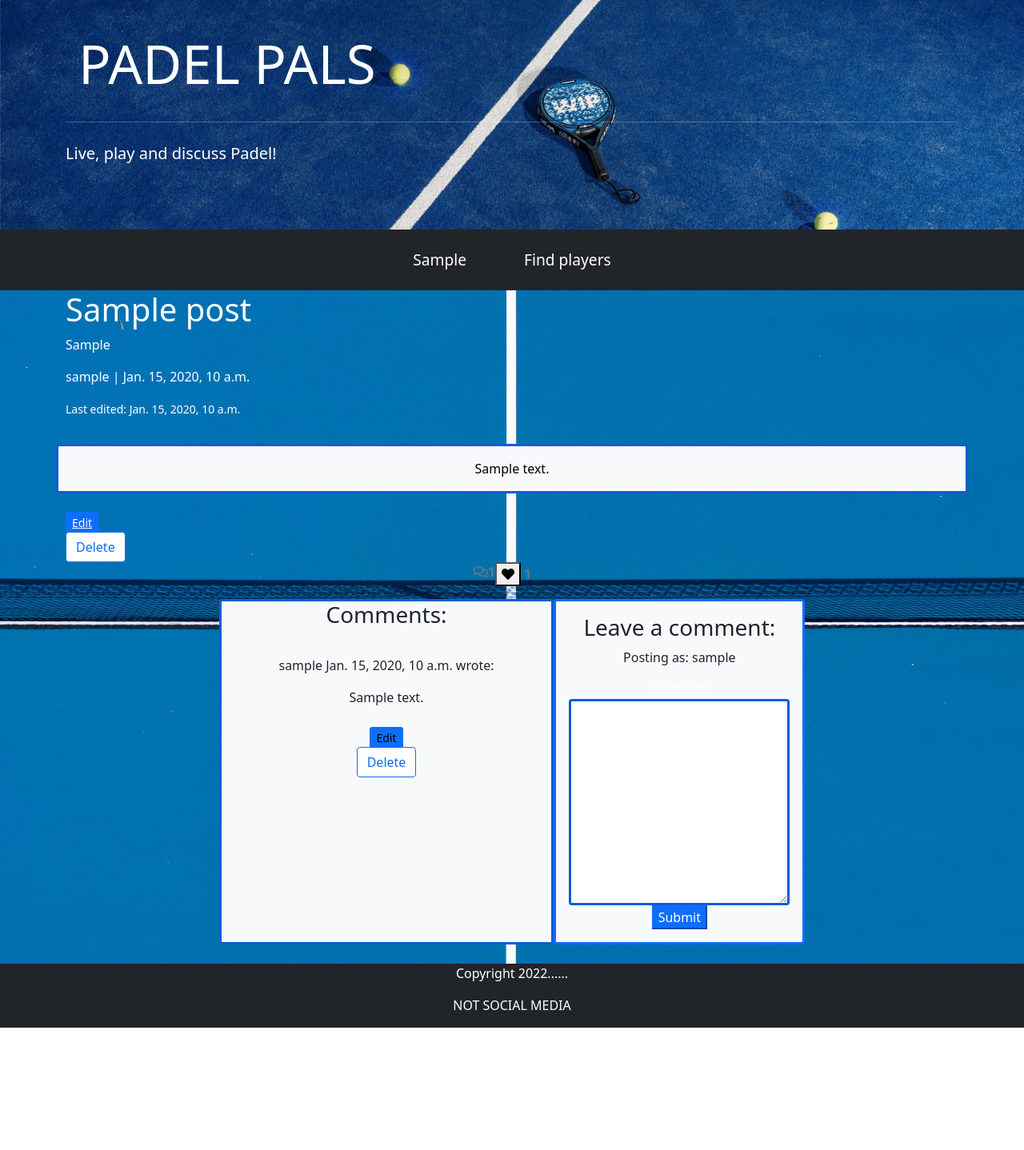
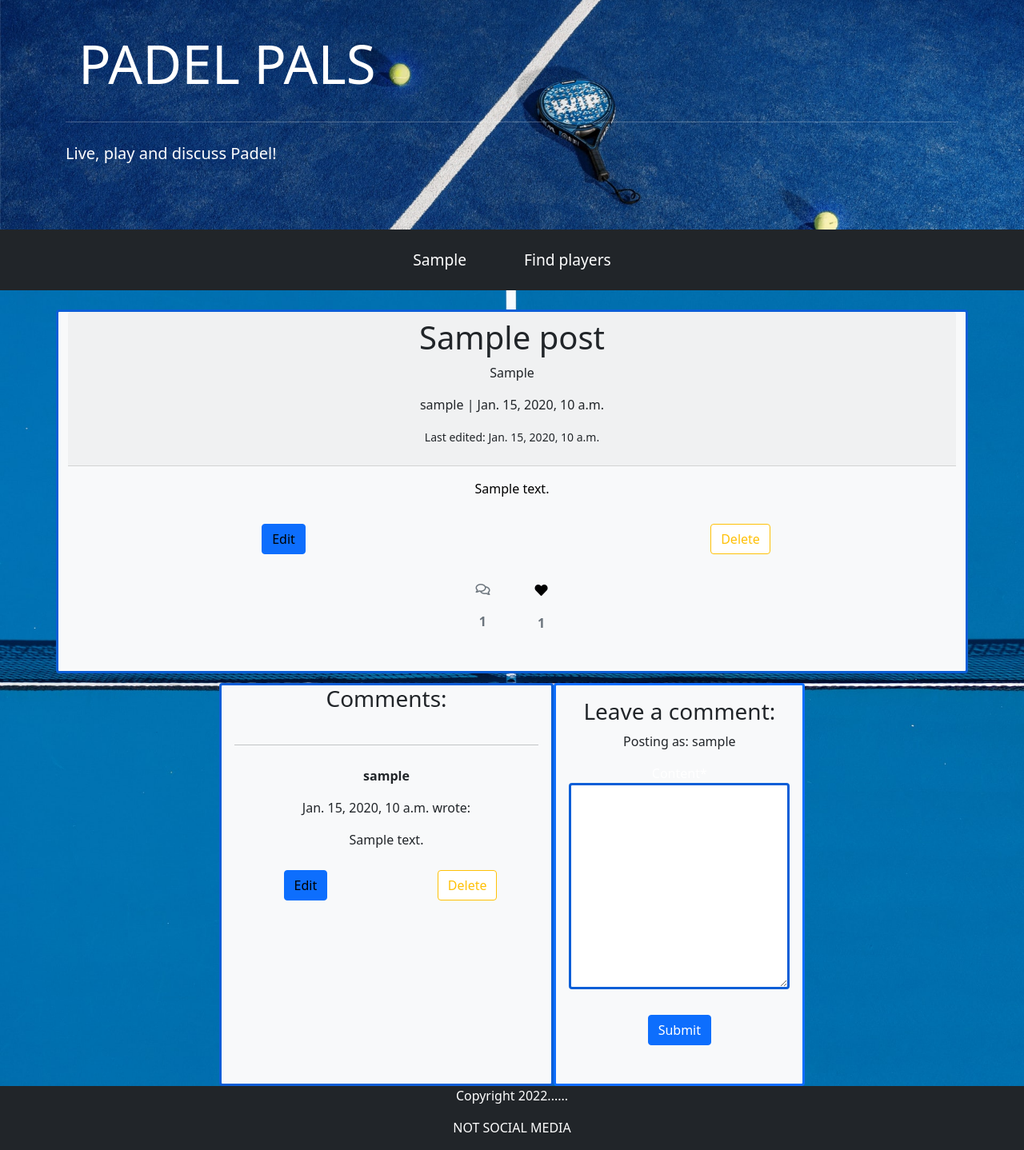
Before and after one commit to Monika-81/padel-pals, a Django app: a page that uses templates/thread.html in a window 1280 px wide. Shown: the part 59-1497 px from the top of the page at 80% size. Before the commit the page ends 1344 px from the top, so only its background shows below. Run offline with Django 3.2, Linux system fonts and the light colour scheme; a user stored in the database is signed in; tables that the repository leaves empty hold one stand-in row (values such as "Sample post"); some libraries are stand-ins or nearby versions.

Commit message:
Added additional styling to thread and play_list template. Small adjustments to play_ display template.

```diff
--- a/forums/models.py
+++ b/forums/models.py
@@ -73,8 +73,8 @@ class Contact(models.Model):
 class Play(models.Model):
     # model for finding player/team setup
     SETUP_CHOICES = [
-        ('Player', 'Player'),
-        ('Team', 'Team'),
+        ('Searching for a Player', 'Player'),
+        ('Searching for a Team', 'Team'),
     ]
 
     generator = models.ForeignKey(User, on_delete=models.CASCADE, related_name="play_posts")
--- a/static/css/style.css
+++ b/static/css/style.css
@@ -1,14 +1,3 @@
-/* body {
-  color: white;
-} */
-
-/* accent color: #d4df53 */
-
-.text-center a {
-  color: black;
-  text-decoration: none;
-}
-
 #filler {
   text-align: center;
 }
@@ -53,7 +42,7 @@ h2 {
 }
 
 .submit {
-  background-color: #0b5ed7;
+  margin: 2rem;
 }
 
 .form-control {
@@ -74,7 +63,18 @@ h2 {
   color: black;
 }
 
-.card a, .table a {
+.card a {
+  color: black;
+  text-decoration: none;
+}
+
+.table a {
+  color: black;
+  font-size: larger;
+}
+
+
+.text-center a {
   color: black;
   text-decoration: none;
 }
@@ -96,6 +96,10 @@ h2 {
 
 .topic-nav a:active {
   color: #d4df53;
+}
+
+.margin-1 {
+  margin: 1rem;
 }
 
 .bg-custom{
@@ -121,6 +125,11 @@ h2 {
   margin: unset;
 }
 
+.btn-like {
+  border: none;
+  background: transparent;
+}
+
 /* ----------------------------------------Media queries */
 
 @media screen and (min-width: 1800px) {
--- a/templates/thread.html
+++ b/templates/thread.html
@@ -4,35 +4,31 @@
 
 {% load crispy_forms_tags %}
 
-<div class="postheader">
-    <div class="container">
-        <div class="row g-0">
-            <div class="col-md-6 masthead-text">
-                <h1 class="post-title">{{ post.title }}</h1>
-                <p class="post-topic">{{ post.topic }}</p>
-                <p class="post-subtitle">{{ post.generator }} | {{ post.created_date }}</p>
-                <p class="post-subtitle"><small>Last edited: {{ post.updated_date }}</small></p>
-            </div>
-        </div>
-    </div>
-</div>
 <div class="container">
     <div class="row">
-        <div class="col card mb-4  mt-3 left top text-center bg-light">
+        <div class="col card mb-2 mt-4 left top text-center bg-light">
+            <div class="col card-header">
+                <h1>{{ post.title }}</h1>
+                <p>{{ post.topic }}</p>
+                <p>{{ post.generator }} | {{ post.created_date }}</p>
+                <p><small>Last edited: {{ post.updated_date }}</small></p>
+            </div>
             <div class="card-body">
                 <p class="card-text ">
                     {{ post.content | safe }}
                 </p>
+                <div class="d-flex flex-row justify-content-center">
+                    <div class="col-6 margin-1">
+                        {% if user == post.generator %}
+                        <div class="edit">
+                            <button class="btn btn-primary" type="button">
+                                <a href="{% url 'edit_post' post.slug %}">Edit</a>
+                            </button>
                         </div>
                     </div>
-        <div class="row">
-            <div class="col-1">
-                {% if user == post.generator %}
-                <div class="edit">
-                    <a href="{% url 'edit_post' post.slug %}" class="btn-sm btn-primary">Edit</a>
-                </div>
+                    <div class="col-6 margin-1">
                         <!--code from youtube tutorial-->
-                <button class="btn btn-delete btn-outline-primary" type="button" data-bs-toggle="modal"
+                        <button class="btn btn-delete btn-outline-warning" type="button" data-bs-toggle="modal"
                             data-bs-target="#delete-post-modal">Delete</button>
                         <div class="modal fade" id="delete-post-modal" role="dialog" tabindex="1" aria-labelledby="Delete Post Modal"
                             aria-hidden="true">
@@ -59,11 +55,12 @@
                         <!--end code from youtube tutorial-->
                     </div>
                     {% endif %}
+                </div>
                 <div class="d-flex flex-row justify-content-center">
                     {% with comments.count as total_comments %}
-                <strong class="text-secondary"><i class="far fa-comments"></i>{{ total_comments }} </strong>
+                    <strong class="text-secondary margin-1"><i class="far fa-comments"></i><p class="margin-1">{{ total_comments }}</p></strong>
                     {% endwith %}
-                <strong>
+                    <strong class="margin-1">
                         {% if user.is_authenticated %}
                         <form action="{% url 'post_like' post.slug %}" class="d-inline" method="POST">
                             {% csrf_token %}
@@ -80,30 +77,39 @@
                         {% else %}
                         <span class="text-secondary"><i class="far fa-heart"></i></span>
                         {% endif %}
-                    <span class="text-secondary">{{ post.number_of_likes }} </span>
+                        <span class="text-secondary"><p class="margin-1">{{ post.number_of_likes }}</p></span>
                     </strong>
+                </div>
             </div>
         </div>
     </div>
 </div>
 <div class="container-fluid recent-posts">
     <div class="d-flex flex-row flex-wrap justify-content-center">
-        <div class="col-md-4 card mb-4  mt-3 text-center bg-light">
+        <div class="col-md-4 card mt-1 text-center bg-light">
             <h3>Comments:</h3>
             <div class="card-body">
                 {% for comment in comments %}
+                <hr>
                 <div class="comments" style="padding: 10px;">
-                    <p class="font-weight-bold">{{ comment.generator }}<span class=" font-weight-normal">
-                            {{ comment.created_date }}</span> wrote:
-                    </p>
-                    {{ comment.content | linebreaks }}
+                    <p><strong>{{ comment.generator }}</strong></p>
+                    <p>{{ comment.created_date }} wrote:</p>
+                    <p>{{ comment.content | linebreaks }}</p>
                 </div>
                 {% if user.is_authenticated and user == comment.generator %}
+                <div class="row">
+                    <div class="col-6 mb-3">
                         <div class="edit">
-                    <a href="{% url 'edit_comment' comment.id %}" class="btn-sm btn-primary">Edit</a>
+                            <button class="btn btn-primary" type="button">
+                                <a href="{% url 'edit_post' post.slug %}">Edit</a>
+                            </button>
                         </div>
-                <button class="btn btn-delete btn-outline-primary" type="button" data-bs-toggle="modal"
+                    </div>
+                    <div class="col-6 mb-3">
+                        <button class="btn btn-delete btn-outline-warning" type="button" data-bs-toggle="modal"
                             data-bs-target="#delete-comment-modal">Delete</button>
+                    </div>
+                </div>
                 <div class="modal fade" id="delete-comment-modal" role="dialog" tabindex="2"
                     aria-labelledby="Delete Comment Modal" aria-hidden="true">
                     <div class="modal-dialog modal-lg">
@@ -130,14 +136,14 @@
             </div>
         </div>
         {% if user.is_authenticated %}
-        <div class="col-md-3 card mb-4 mt-3 border-primary text-center bg-light">
+        <div class="col-md-3 card mt-1 border-primary text-center bg-light">
             <div class="card-body">
                 <h3>Leave a comment:</h3>
                 <p>Posting as: {{ user.username }}</p>
                 <form method="post">
                     {{ comment_form | crispy }}
                     {% csrf_token %}
-                    <button class=" btn-primary" type="submit">Submit</button>
+                    <button class="submit btn btn-primary" type="submit">Submit</button>
                 </form>
             </div>
         </div>
```
Also changed, not shown: templates/play_display.html (+12 -8 lines), templates/play_list.html (+4 -4 lines), forums/migrations/0014_alter_play_setup.py (added). Lines whose indentation alone changed are shown as unchanged.
